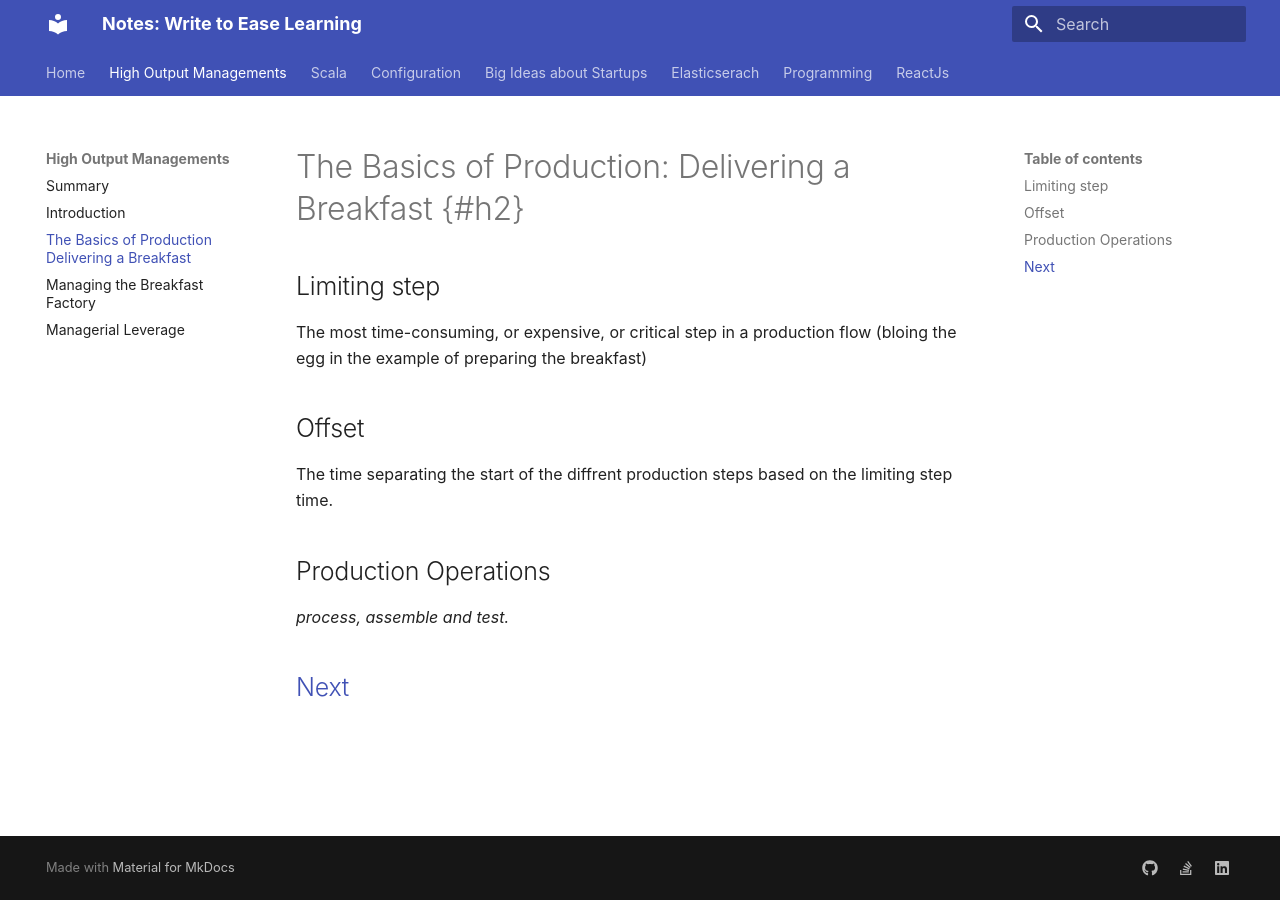
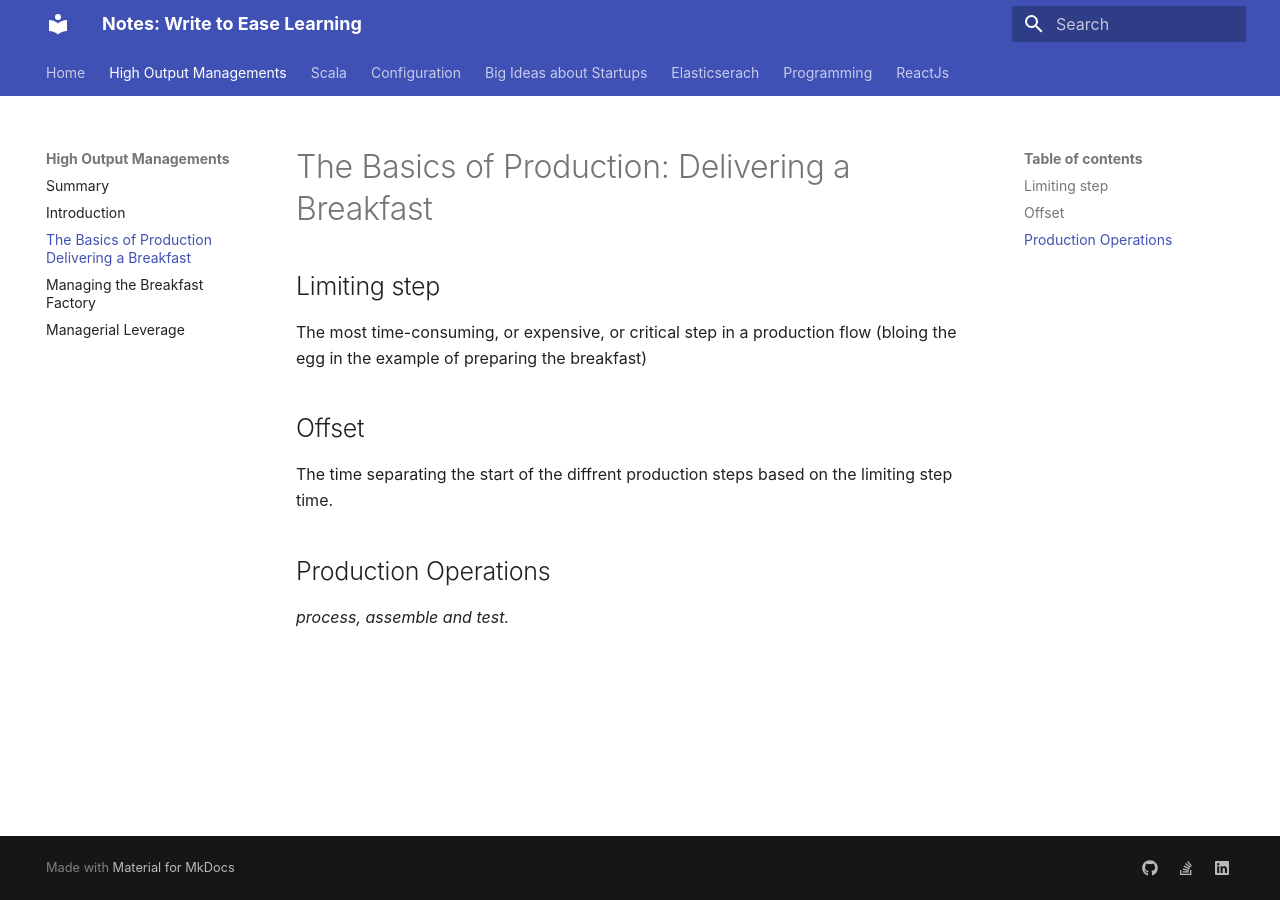
Before and after one commit to mohammedi-haroune/notes, an MkDocs documentation site: the page built from docs/high_output_management/chapter1.md, in a window 1280 px wide. Built offline with MkDocs 1.6.1 and Material for MkDocs 9.7.7, drawn with Linux system fonts in a browser that asks for light colours; some web fonts are replaced.

Commit message:
fix[high_output_managements]: fix typos

```diff
--- a/docs/high_output_management/chapter1.md
+++ b/docs/high_output_management/chapter1.md
@@ -1,4 +1,4 @@
-# The Basics of Production: Delivering a Breakfast {#h2}
+# The Basics of Production: Delivering a Breakfast
 
 ## Limiting step
 
@@ -10,7 +10,4 @@ The time separating the start of the diffrent production steps based on the limi
 
 ## Production Operations
 
- _process, assemble and test._
-
-
-## [Next](chapter-2.md)
+_process, assemble and test._
```
